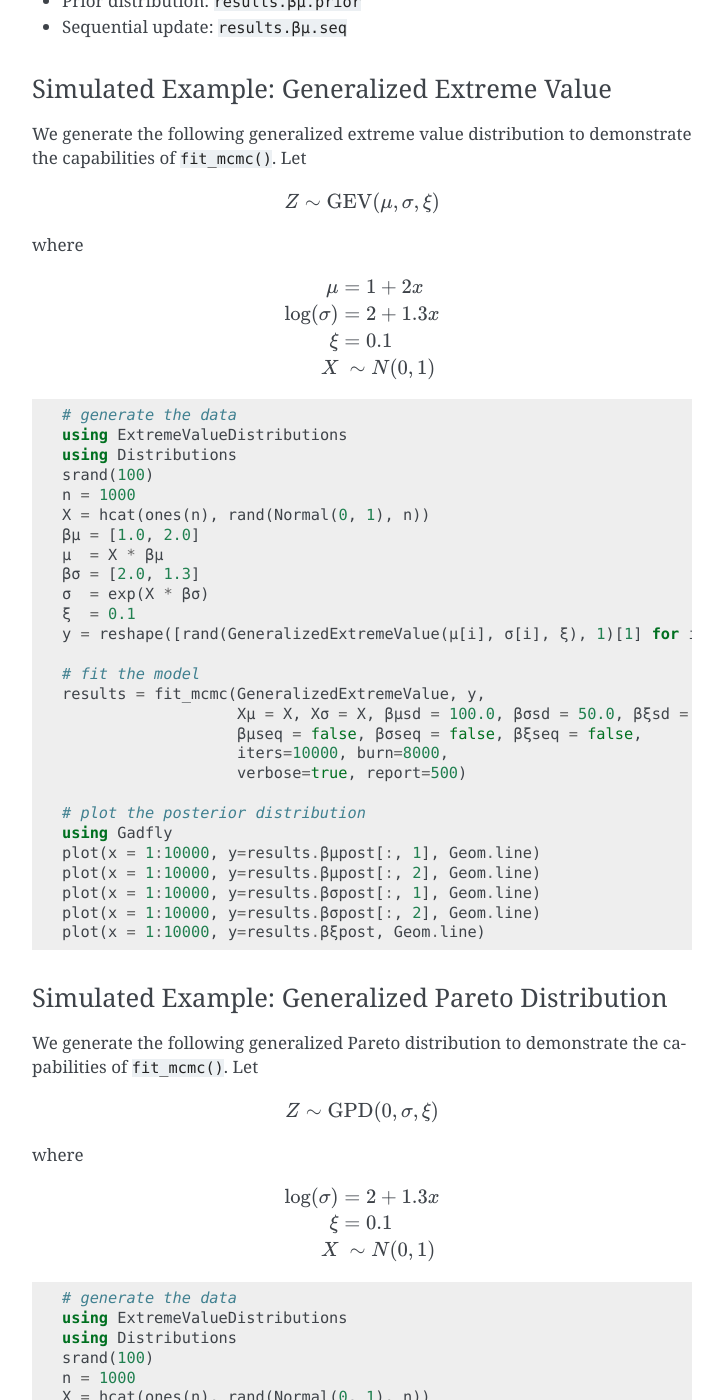
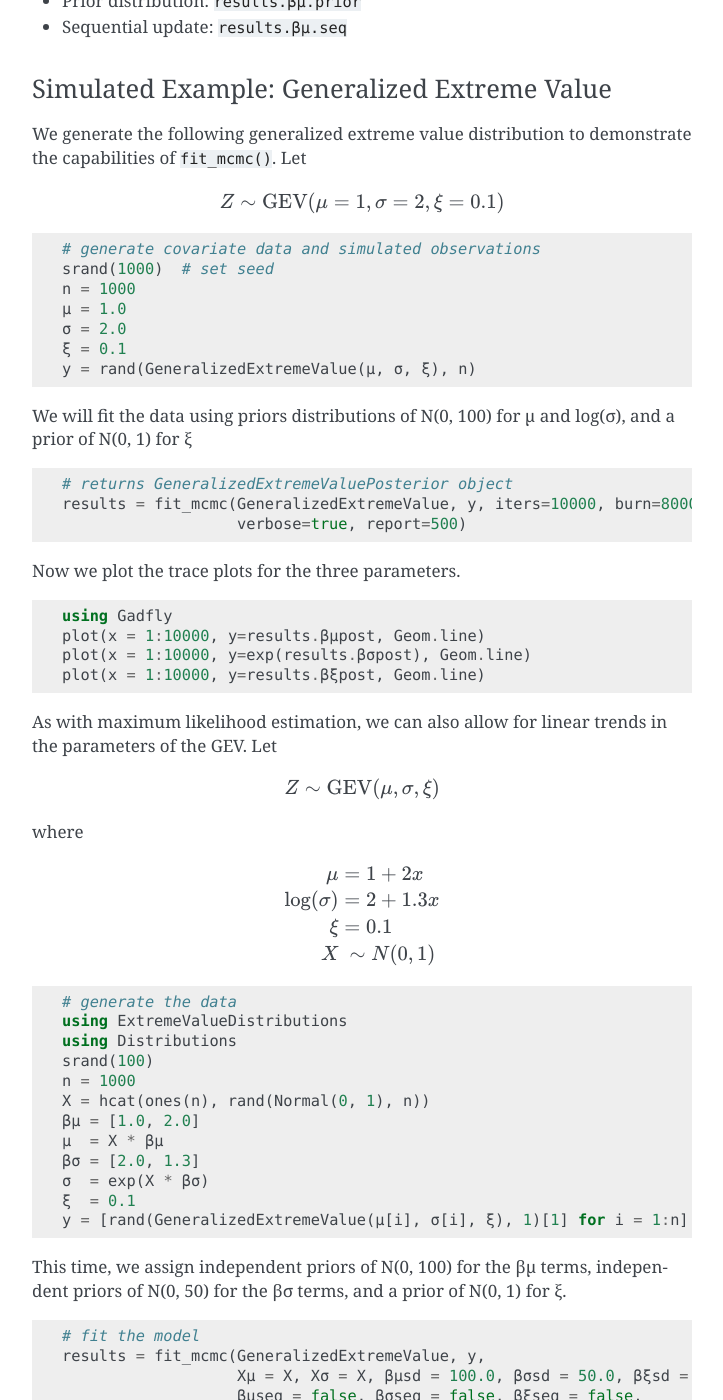
Before and after one commit to sammorris81/ExtremeValueDistributions.jl, a Sphinx documentation site: the page built from docs/source/fit.rst, in a window 1280 px wide and 1400 px high, scrolled down 5127 px. Shown: the whole window, without its empty margins (388-1111 px from the left). Built offline with Sphinx 7.4.7, drawn with Linux system fonts in a browser that asks for light colours; formulas are drawn with MathJax 3; some of the changed text lies outside the part shown.

Commit message:
add more details into the documentation about the priors being fit for the beta terms

```diff
--- a/docs/source/fit.rst
+++ b/docs/source/fit.rst
@@ -41,55 +41,55 @@
 
 .. code-block:: julia
 
-  # generate data
-  using ExtremeValueDistributions
-  srand(1000)  # set seed
-  n = 1000
-  μ = 1.0
-  σ = 2.0
-  ξ = 0.1
-  y = reshape(rand(GeneralizedExtremeValue(μ, σ, ξ), n), n, 1)
+    # generate data
+    using ExtremeValueDistributions
+    srand(1000)  # set seed
+    n = 1000
+    μ = 1.0
+    σ = 2.0
+    ξ = 0.1
+    y = reshape(rand(GeneralizedExtremeValue(μ, σ, ξ), n), n, 1)
 
-  # returns GeneralizedExtremeValue object with parameters as Max. Like. Estimates
-  results = fit_mle_optim(GeneralizedExtremeValue, vec(y), [0.5, 0.5, 0.5])
-  println("μ = $(results[1])")
-  println("σ = $(exp(results[2]))")
-  println("ξ = $(results[3])")
+    # returns GeneralizedExtremeValue object with parameters as Max. Like. Estimates
+    results = fit_mle_optim(GeneralizedExtremeValue, vec(y), [0.5, 0.5, 0.5])
+    println("μ = $(results[1])")
+    println("σ = $(exp(results[2]))")
+    println("ξ = $(results[3])")
 
 
 We can also allow for linear trends in the parameters of the GEV. Let
 
 .. math::
 
-  Z \sim \text{GEV}(\mu, \sigma, \xi)
+    Z \sim \text{GEV}(\mu, \sigma, \xi)
 
 where
 
 .. math::
 
-  \mu &= 1 + 2 X\\
-  \log(\sigma) &= 2 + 1.3 * X\\
-  \xi &= 0.1 \\
-  X &~\sim N(0, 1) \\
+    \mu &= 1 + 2 X\\
+    \log(\sigma) &= 2 + 1.3 * X\\
+    \xi &= 0.1 \\
+    X &~\sim N(0, 1) \\
 
 .. code-block:: julia
 
-  # generate the data
-  using ExtremeValueDistributions
-  using Distributions
-  srand(100)
-  n = 1000
-  X = hcat(ones(n), rand(Normal(0, 1), n))
-  βμ = [1.0, 2.0]
-  μ  = X * βμ
-  βσ = [2.0, 1.3]
-  σ  = exp(X * βσ)
-  ξ  = 0.1
-  y = reshape([rand(GeneralizedExtremeValue(μ[i], σ[i], ξ), 1)[1] for i = 1:n], n, 1)
+    # generate the data
+    using ExtremeValueDistributions
+    using Distributions
+    srand(100)
+    n = 1000
+    X = hcat(ones(n), rand(Normal(0, 1), n))
+    βμ = [1.0, 2.0]
+    μ  = X * βμ
+    βσ = [2.0, 1.3]
+    σ  = exp(X * βσ)
+    ξ  = 0.1
+    y = [rand(GeneralizedExtremeValue(μ[i], σ[i], ξ), 1)[1] for i = 1:n]
 
-  # fit the model
-  results = fit_mle_optim(GeneralizedExtremeValue, vec(y), [0.5, 0.5, 0.5], Xμ = X, Xσ = X)
-  println(results)  # [βμ, βσ, βξ]
+    # fit the model
+    results = fit_mle_optim(GeneralizedExtremeValue, y, [0.5, 0.5, 0.5], Xμ = X, Xσ = X)
+    println(results)  # [βμ, βσ, βξ]
 
 
 Simulated Example: Generalized Pareto Distribution
@@ -207,13 +207,46 @@
 
 .. math::
 
+    Z \sim \text{GEV}(\mu = 1, \sigma = 2, \xi = 0.1)
+
+.. code-block:: julia
+
+    # generate covariate data and simulated observations
+    srand(1000)  # set seed
+    n = 1000
+    μ = 1.0
+    σ = 2.0
+    ξ = 0.1
+    y = rand(GeneralizedExtremeValue(μ, σ, ξ), n)
+
+We will fit the data using priors distributions of N(0, 100) for μ and log(σ), and a prior of N(0, 1) for ξ
+
+.. code-block:: julia
+
+    # returns GeneralizedExtremeValuePosterior object
+    results = fit_mcmc(GeneralizedExtremeValue, y, iters=10000, burn=8000,
+                       verbose=true, report=500)
+
+Now we plot the trace plots for the three parameters.
+
+.. code-block:: julia
+
+    using Gadfly
+    plot(x = 1:10000, y=results.βμpost, Geom.line)
+    plot(x = 1:10000, y=exp(results.βσpost), Geom.line)
+    plot(x = 1:10000, y=results.βξpost, Geom.line)
+
+As with maximum likelihood estimation, we can also allow for linear trends in the parameters of the GEV. Let
+
+.. math::
+
     Z \sim \text{GEV}(\mu, \sigma, \xi)
 
 where
 
 .. math::
 
-    \mu &= 1 + 2 x\\
+    \mu &= 1 + 2x\\
     \log(\sigma) &= 2 + 1.3x\\
     \xi &= 0.1 \\
     X &~\sim N(0, 1) \\
@@ -231,7 +264,11 @@
     βσ = [2.0, 1.3]
     σ  = exp(X * βσ)
     ξ  = 0.1
-    y = reshape([rand(GeneralizedExtremeValue(μ[i], σ[i], ξ), 1)[1] for i = 1:n], n, 1)
+    y = [rand(GeneralizedExtremeValue(μ[i], σ[i], ξ), 1)[1] for i = 1:n]
+
+This time, we assign independent priors of N(0, 100) for the βμ terms, independent priors of N(0, 50) for the βσ terms, and a prior of N(0, 1) for ξ.
+
+.. code-block:: julia
 
     # fit the model
     results = fit_mcmc(GeneralizedExtremeValue, y,
@@ -239,6 +276,10 @@
                        βμseq = false, βσseq = false, βξseq = false,
                        iters=10000, burn=8000,
                        verbose=true, report=500)
+
+Again, we plot the trace plots for the model parameters.
+
+.. code-block:: julia
 
     # plot the posterior distribution
     using Gadfly
@@ -277,7 +318,11 @@
     βσ = [2.0, 1.3]
     σ  = exp(X * βσ)
     ξ  = 0.1
-    y = reshape([rand(GeneralizedExtremeValue(0.0, σ[i], ξ), 1)[1] for i = 1:n], n, 1)
+    y = [rand(GeneralizedExtremeValue(0.0, σ[i], ξ), 1)[1] for i = 1:n]
+
+We assign independent priors of N(0, 50) for the βσ terms, and a prior of N(0, 1) for ξ.
+
+.. code-block:: julia
 
     # fit the model
     results = fit_mcmc(GeneralizedPareto, y, 0.0,
@@ -285,6 +330,10 @@
                        βσseq = false, βξseq = false,
                        iters=10000, burn=8000,
                        verbose=true, report=500)
+
+Finally, we plot the trace plots for the parameters of the model to check convergence.
+
+.. code-block:: julia
 
     # plot the posterior distribution
     using Gadfly
```
